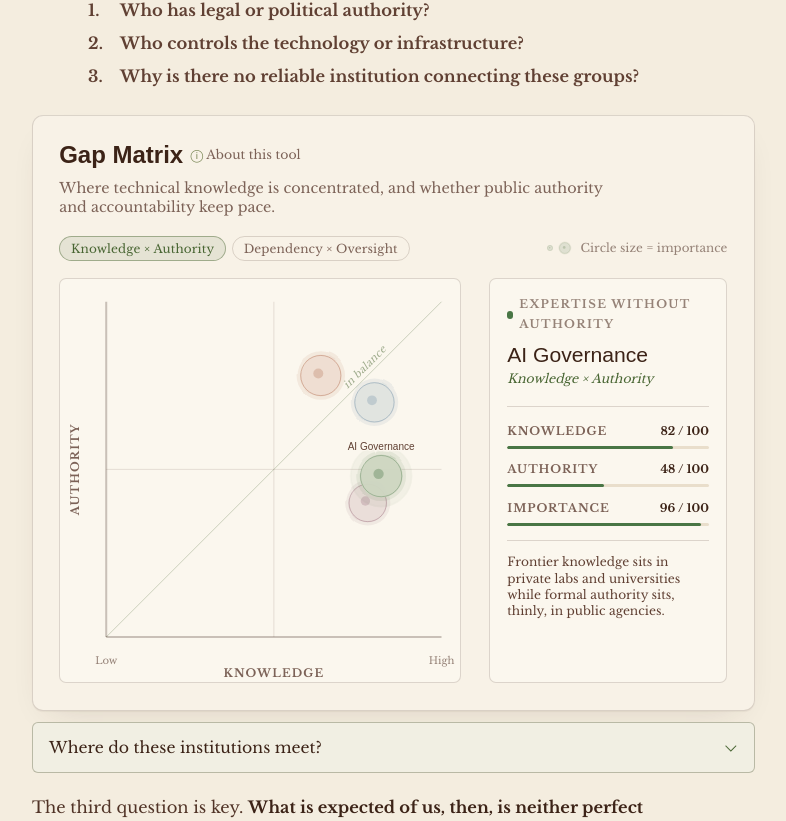
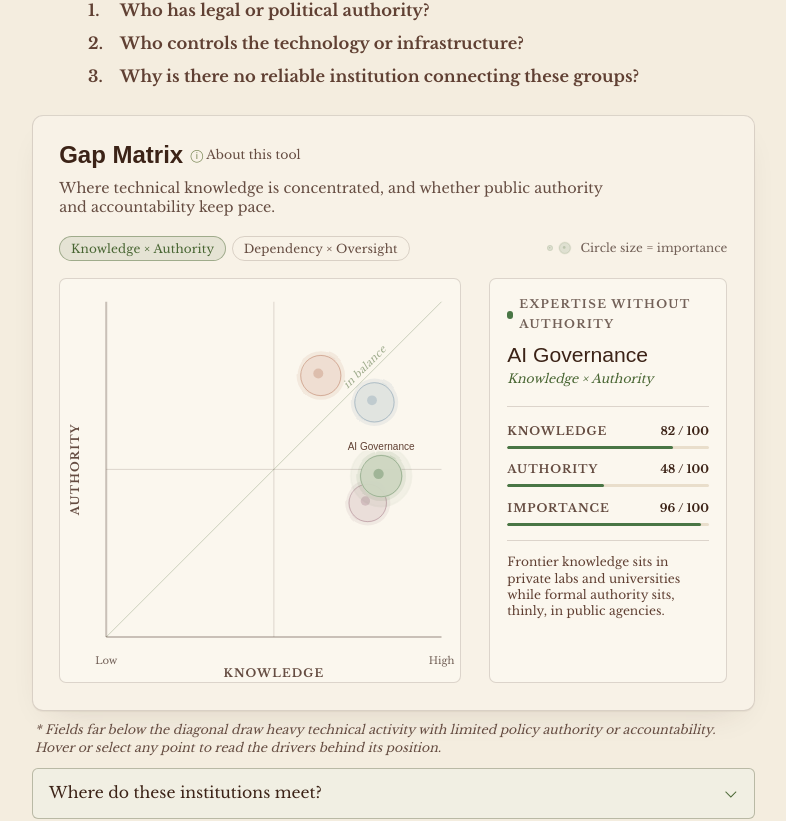
Before and after one commit to saykig/cepheus, a Next.js app: page /essays/the-omoikane-link in a window 1280 px wide. Shown: the part 1475-2296 px from the top of the page, without its empty margins (264-1050 px from the left). Built offline with nearby package versions, Linux system fonts and the light colour scheme; a web font is replaced by a local one.

Commit message:
Improve visual captions and text contrast

```diff
--- a/app/components/essay-index.tsx
+++ b/app/components/essay-index.tsx
@@ -36,7 +36,7 @@ export function EssayIndex({
         document.documentElement.scrollHeight - window.innerHeight
       const next = scrollable > 0 ? window.scrollY / scrollable : 0
       setProgress(Math.min(1, Math.max(0, next)))
-      setNoteOpacity(Math.max(0.5, 1 - window.scrollY / 360))
+      setNoteOpacity(Math.max(0.78, 1 - window.scrollY / 1800))
 
       const current = flatSections.reduce((active, section) => {
         const element = document.getElementById(section.id)
--- a/app/essays/the-omoikane-link/page.tsx
+++ b/app/essays/the-omoikane-link/page.tsx
@@ -151,6 +151,11 @@ export default function OmoikaneEssay() {
 
           <section className="essay-visual-block" id="gap-matrix">
             <GapMapMatrix />
+            <p className="tool-caption">
+              Fields far below the diagonal draw heavy technical activity with
+              limited policy authority or accountability. Hover or select any
+              point to read the drivers behind its position.
+            </p>
             <EssayDisclosure title="Where do these institutions meet?">
               <p>
                 The answer may include procurement contracts, model-use policies,
@@ -176,11 +181,6 @@ export default function OmoikaneEssay() {
                 contested interface. The contract connected a private model to a
                 public mission, but it did not produce agreement over who could
                 define the acceptable conditions of use.
-              </p>
-              <p className="disclosure-caption">
-                Fields far below the diagonal draw heavy technical activity with
-                limited policy authority or accountability. Hover or select any
-                point to read the drivers behind its position.
               </p>
             </EssayDisclosure>
           </section>
@@ -290,6 +290,10 @@ export default function OmoikaneEssay() {
             id="institutional-friction-explorer"
           >
             <FrontierScoreExplorer />
+            <p className="tool-caption">
+              Adjust the weights to test how knowledge, authority, dependency,
+              and coordination change the ranking.
+            </p>
             <EssayDisclosure title="Who can actually decide?">
               <p>
                 Authority can include the power to regulate, procure, deploy,
@@ -316,10 +320,6 @@ export default function OmoikaneEssay() {
                 The dispute was not simply about whether the military or the
                 company had authority. It was about which kind of authority
                 applied to which decision.
-              </p>
-              <p className="disclosure-caption">
-                Adjust the weights to test how knowledge, authority, dependency,
-                and coordination change the ranking.
               </p>
             </EssayDisclosure>
           </section>
@@ -392,6 +392,11 @@ export default function OmoikaneEssay() {
 
           <section className="essay-visual-block" id="omoikane-map">
             <PolicyConstellationMap />
+            <p className="tool-caption">
+              Select any point to read how influence, information, and funding
+              move through it. Filter to institutions or funding links to see
+              who holds the field together.
+            </p>
             <EssayDisclosure title="Who depends on whom?">
               <p>
                 A government may possess legal authority while depending on a
@@ -430,11 +435,6 @@ export default function OmoikaneEssay() {
                 relationships visible because dependency can shape decisions as
                 strongly as law does.
               </p>
-              <p className="disclosure-caption">
-                Select any point to read how influence, information, and funding
-                move through it. Filter to institutions or funding links to see
-                who holds the field together.
-              </p>
             </EssayDisclosure>
           </section>
 
--- a/app/global.css
+++ b/app/global.css
@@ -34,8 +34,8 @@
   --ink: oklch(0.285 0.043 47);
   --ink-soft: oklch(0.405 0.050 44);
   --essay-prose: oklch(0.355 0.048 44);
-  --ink-muted: oklch(0.520 0.038 46);
-  --ink-faint: oklch(0.620 0.028 50);
+  --ink-muted: oklch(0.440 0.038 46);
+  --ink-faint: oklch(0.505 0.028 50);
 
   /* --- Accent: olive (load-bearing) --- */
   --olive: oklch(0.470 0.083 133);
@@ -146,8 +146,8 @@ html[data-theme="dark"] {
   --ink: #f0eee6;
   --ink-soft: #d8d3c9;
   --essay-prose: #d8d3c9;
-  --ink-muted: #aaa59b;
-  --ink-faint: #817d75;
+  --ink-muted: #cbc6bd;
+  --ink-faint: #b6b1a8;
   --olive: #a5b889;
   --olive-soft: #8fa377;
   --olive-deep: #c0cca5;
@@ -973,7 +973,7 @@ html[data-theme="dark"] .theme-toggle::after {
 }
 
 .essay-disclosure {
-  margin-top: 0.8rem;
+  margin-top: 0.65rem;
   overflow: hidden;
   border: 1px solid color-mix(in oklab, var(--olive) 20%, var(--rule));
   border-radius: 6px;
@@ -1012,7 +1012,7 @@ html[data-theme="dark"] .theme-toggle::after {
   .essay-visual-block > .essay-disclosure {
     box-sizing: border-box;
     width: min(100%, var(--essay-reading-width));
-    margin-top: 0.72rem;
+    margin-top: 0.65rem;
   }
 }
 
@@ -1098,22 +1098,6 @@ html[data-theme="dark"] .theme-toggle::after {
   color: var(--ink-soft);
   font-size: 0.9rem;
   line-height: 1.5;
-}
-
-.essay-body .essay-disclosure-panel-inner .disclosure-caption {
-  display: block;
-  max-width: none;
-  margin-top: 0.72rem;
-  color: var(--ink-muted);
-  font-size: 0.78rem;
-  font-style: italic;
-  line-height: 1.45;
-  white-space: normal;
-  word-spacing: normal;
-}
-
-.essay-body .essay-disclosure-panel-inner .disclosure-caption::before {
-  content: "* ";
 }
 
 .footnote-control {
@@ -1373,7 +1357,7 @@ html[data-theme="dark"] .theme-toggle::after {
   gap: 0.6rem;
   align-items: center;
   min-height: 1.5rem;
-  color: color-mix(in oklab, var(--olive) 52%, transparent);
+  color: color-mix(in oklab, var(--olive) 84%, transparent);
   font-family: var(--font-text), Georgia, serif;
   font-size: 0.8rem;
   line-height: 1.2;
@@ -1916,13 +1900,18 @@ input[type='email'] {
 }
 
 .essay-body .tool-caption {
-  margin: 1.2rem 0 0;
-  max-width: 62ch;
+  box-sizing: border-box;
+  width: min(100%, var(--essay-reading-width, 100%));
+  max-width: none;
+  margin: 0.65rem 0 0;
+  padding-left: 0.18rem;
   color: var(--ink-muted);
   font-family: var(--font-text), Georgia, serif;
   font-size: 0.78rem;
   font-style: italic;
-  line-height: 1.58;
+  line-height: 1.45;
+  white-space: normal;
+  word-spacing: normal;
 }
 
 .essay-body .tool-caption::before {
@@ -3419,7 +3408,7 @@ html {
     line-height: 1.46;
   }
 
-  .essay-body .essay-disclosure-panel-inner .disclosure-caption {
+  .essay-body .tool-caption {
     font-size: 0.7rem;
     line-height: 1.4;
   }
@@ -3511,8 +3500,8 @@ html {
     --ink: oklch(0.285 0.043 47);
     --ink-soft: oklch(0.405 0.050 44);
     --essay-prose: oklch(0.355 0.048 44);
-    --ink-muted: oklch(0.520 0.038 46);
-    --ink-faint: oklch(0.620 0.028 50);
+    --ink-muted: oklch(0.440 0.038 46);
+    --ink-faint: oklch(0.505 0.028 50);
     --olive: oklch(0.470 0.083 133);
     --olive-soft: oklch(0.565 0.078 122);
     --olive-deep: oklch(0.400 0.075 137);
```
